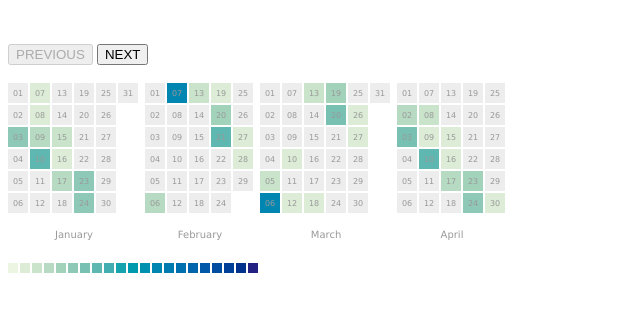
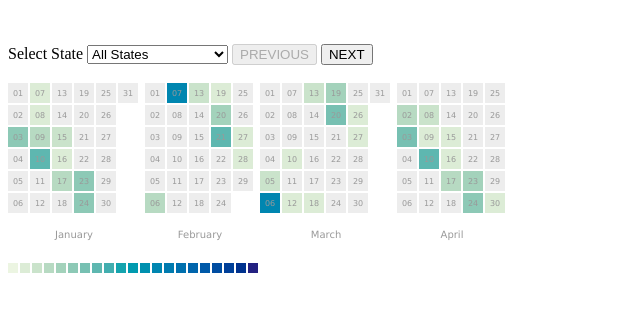
Before and after one commit to mroswell/citizen-naturalization-ceremony-calendar, a plain HTML site: page index.html in a window 1280 px wide. Shown: the whole page, without its empty margins (0-640 px from the left). Drawn offline with Linux system fonts and the light colour scheme.

Commit message:
adding the states

```diff
--- a/index.html
+++ b/index.html
@@ -15,6 +15,61 @@
 <body>
     <br><br>
     <span>
+        Select State
+        <select id='states_field'>
+            <option value="all">All States</option>
+            <option value="AL">Alabama</option>
+            <option value="AK">Alaska</option>
+            <option value="AZ">Arizona</option>
+            <option value="AR">Arkansas</option>
+            <option value="CA">California</option>
+            <option value="CO">Colorado</option>
+            <option value="CT">Connecticut</option>
+            <option value="DE">Delaware</option>
+            <option value="DC">District Of Columbia</option>
+            <option value="FL">Florida</option>
+            <option value="GA">Georgia</option>
+            <option value="HI">Hawaii</option>
+            <option value="ID">Idaho</option>
+            <option value="IL">Illinois</option>
+            <option value="IN">Indiana</option>
+            <option value="IA">Iowa</option>
+            <option value="KS">Kansas</option>
+            <option value="KY">Kentucky</option>
+            <option value="LA">Louisiana</option>
+            <option value="ME">Maine</option>
+            <option value="MD">Maryland</option>
+            <option value="MA">Massachusetts</option>
+            <option value="MI">Michigan</option>
+            <option value="MN">Minnesota</option>
+            <option value="MS">Mississippi</option>
+            <option value="MO">Missouri</option>
+            <option value="MT">Montana</option>
+            <option value="NE">Nebraska</option>
+            <option value="NV">Nevada</option>
+            <option value="NH">New Hampshire</option>
+            <option value="NJ">New Jersey</option>
+            <option value="NM">New Mexico</option>
+            <option value="NY">New York</option>
+            <option value="NC">North Carolina</option>
+            <option value="ND">North Dakota</option>
+            <option value="OH">Ohio</option>
+            <option value="OK">Oklahoma</option>
+            <option value="OR">Oregon</option>
+            <option value="PA">Pennsylvania</option>
+            <option value="RI">Rhode Island</option>
+            <option value="SC">South Carolina</option>
+            <option value="SD">South Dakota</option>
+            <option value="TN">Tennessee</option>
+            <option value="TX">Texas</option>
+            <option value="UT">Utah</option>
+            <option value="VT">Vermont</option>
+            <option value="VA">Virginia</option>
+            <option value="WA">Washington</option>
+            <option value="WV">West Virginia</option>
+            <option value="WI">Wisconsin</option>
+            <option value="WY">Wyoming</option>
+        </select>
         <button class="btn" id="domainDynamicDimension-previous"> PREVIOUS </button>
         <button class="btn" id="domainDynamicDimension-next">NEXT</button>
     </span>
@@ -22,8 +77,6 @@
     <div id="pub-heatmap"></div>
     <br><br>
     <div id="resultClick"></div>
-
-
 
 <script type="text/javascript">
 
@@ -39,13 +92,28 @@ var parser = function(data) {
 $(document).ready ( function(){
 
 
+    $("#states_field").change(function(){
+        console.log("The text has been changed."+ $("#states_field  option:selected").val());
+        var selected_state=$("#states_field  option:selected").val();
 
+
+    });
 
         d3.json("naturalization-ceremonies.json", function(data) {
             var dataForInput={};
             for (var i = 0; i < data.length; i++) {
                 //console.log(data[i].date);
+
                 if(data[i].date != undefined ){
+
+                    var stateL=data[i].abbrev;
+                    if(stateL != undefined){
+                    //    var stateIs=stateL.trim().split(",")[1].trim().split(" ")[0];
+                        var stateIs=stateL.substr(0, 2);
+                       // console.log(stateL + "*****" + stateIs );
+                    }
+
+
                     var dateIs = new Date(data[i].date);
                     var secondsIs = dateIs.getTime() / 1000;
                     if(dataForInput[secondsIs]==undefined){
@@ -122,7 +190,6 @@ $(document).ready ( function(){
                             var m2=dateTo.getMonth();
                             var y2=dateTo.getFullYear();
                             if (d1 == d2 && m1==m2 && y1==y2) {
-                                //console.log (d2+"==d1"+ m2+" less=="+y2);
                                 if(data[i].url == undefined){
                                     $("#resultClick").append("<br> <span > no URL found to register for event " + eventNum  +"</span> ");
                                 }else{
@@ -130,10 +197,8 @@ $(document).ready ( function(){
                                 }
                                 eventNum = eventNum+1;
                             }
-
                         }
                     }
-                    //date.toISOString()
                 }
 
             });
```
Also changed, not shown: naturalization-ceremonies.json. Lines whose indentation alone changed are shown as unchanged.
